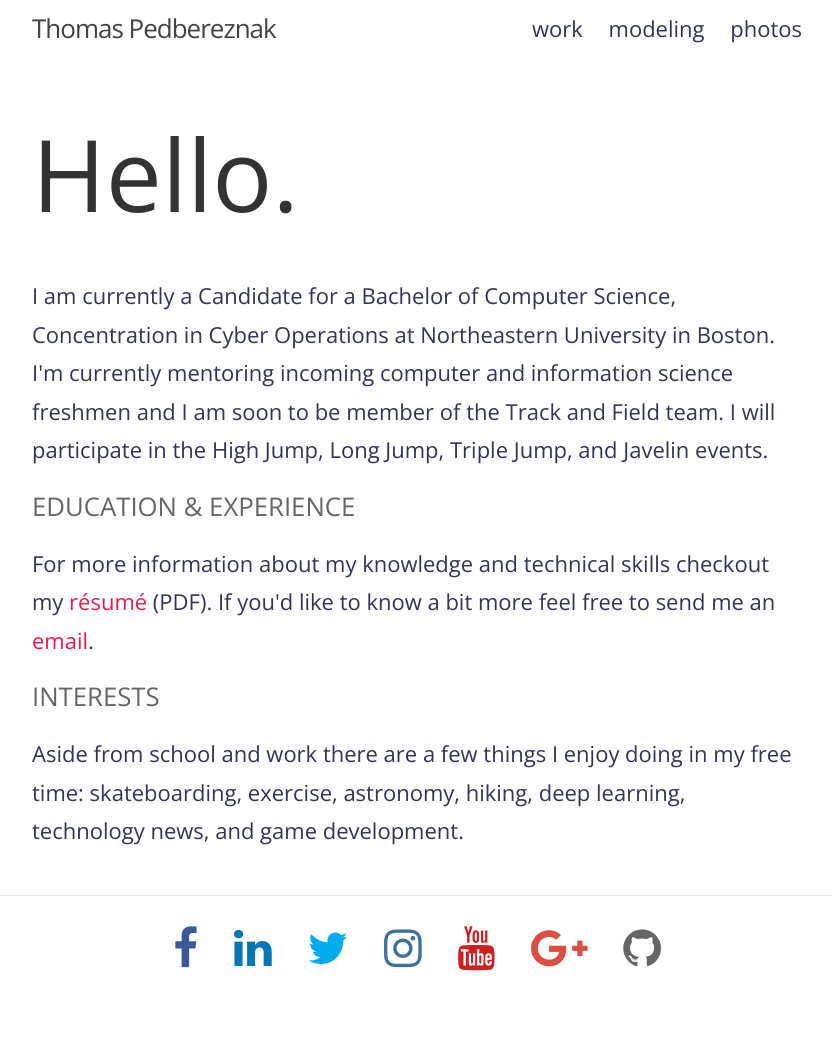
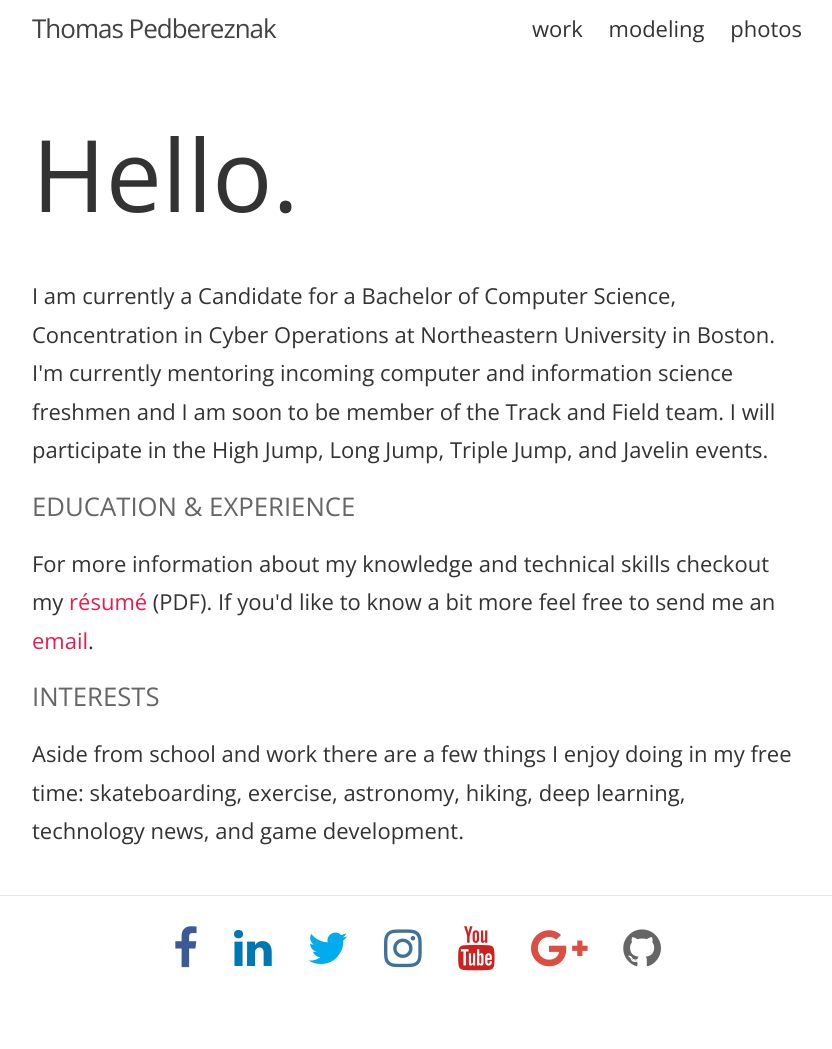
Before and after one commit to TomPed/TomPed.github.io, a Jekyll site: the page built from index.html, in a window 1280 px wide. Shown: the whole page, without its empty margins (223-1055 px from the left). Built offline with Jekyll 4.4.1, drawn with Linux system fonts in a browser that asks for light colours.

Commit message:
Fixed color

```diff
--- a/css/main.scss
+++ b/css/main.scss
@@ -14,7 +14,7 @@ $base-line-height: 1.75;
 
 $spacing-unit:     30px;
 
-$text-color:       #333555;
+$text-color:       #333;
 $background-color: #ffffff;
 $brand-color:      #e81c4f;
 
```
